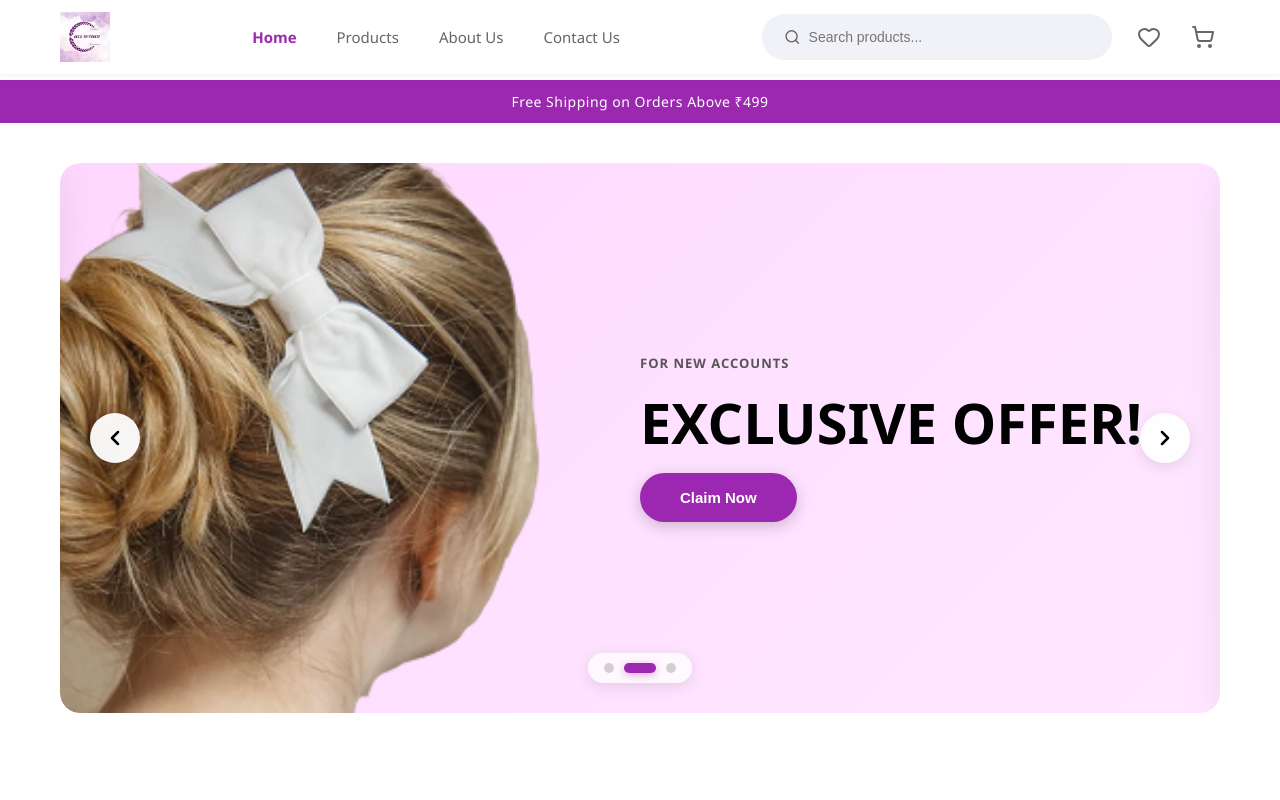
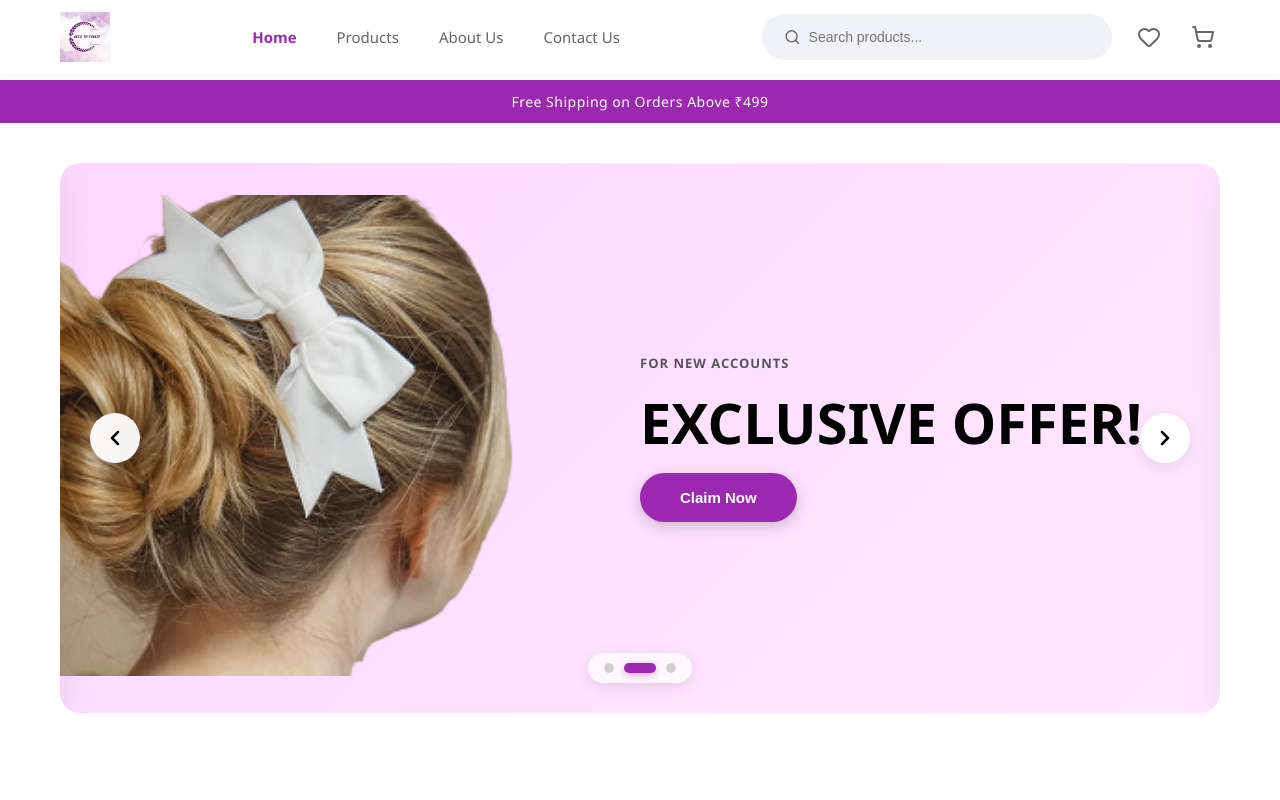
Before and after one commit to TriDizi-Dev/Accsintouch, a React (Vite) app in the folder client/: page / in a window 1280 px wide. Shown: the top 800 px of the page. Built offline with nearby package versions, Linux system fonts and the light colour scheme.

Commit message:
banner alignmet chnages

```diff
--- a/client/src/components/caroselbanner/Carousel.jsx
+++ b/client/src/components/caroselbanner/Carousel.jsx
@@ -134,10 +134,9 @@ export default function HeroCarousel({ handleNavigateToProducts, handleNavigateT
       boxShadow: '0 10px 40px rgba(0,0,0,0.08)'
     }}>
       <div style={{
-        flex: isMobile ? '0 0 auto' : '1',
-        width: isMobile ? '100%' : '50%',
-        height: isMobile ? '180px' : '100%',
-        display: 'flex',
+        flex: isMobile ? '0' : '1',
+        width: isMobile ? '0' : '50%',
+        height: isMobile ? 'none' : 'flex',
         alignItems: 'center',
         justifyContent: 'center',
         overflow: 'hidden'
```
